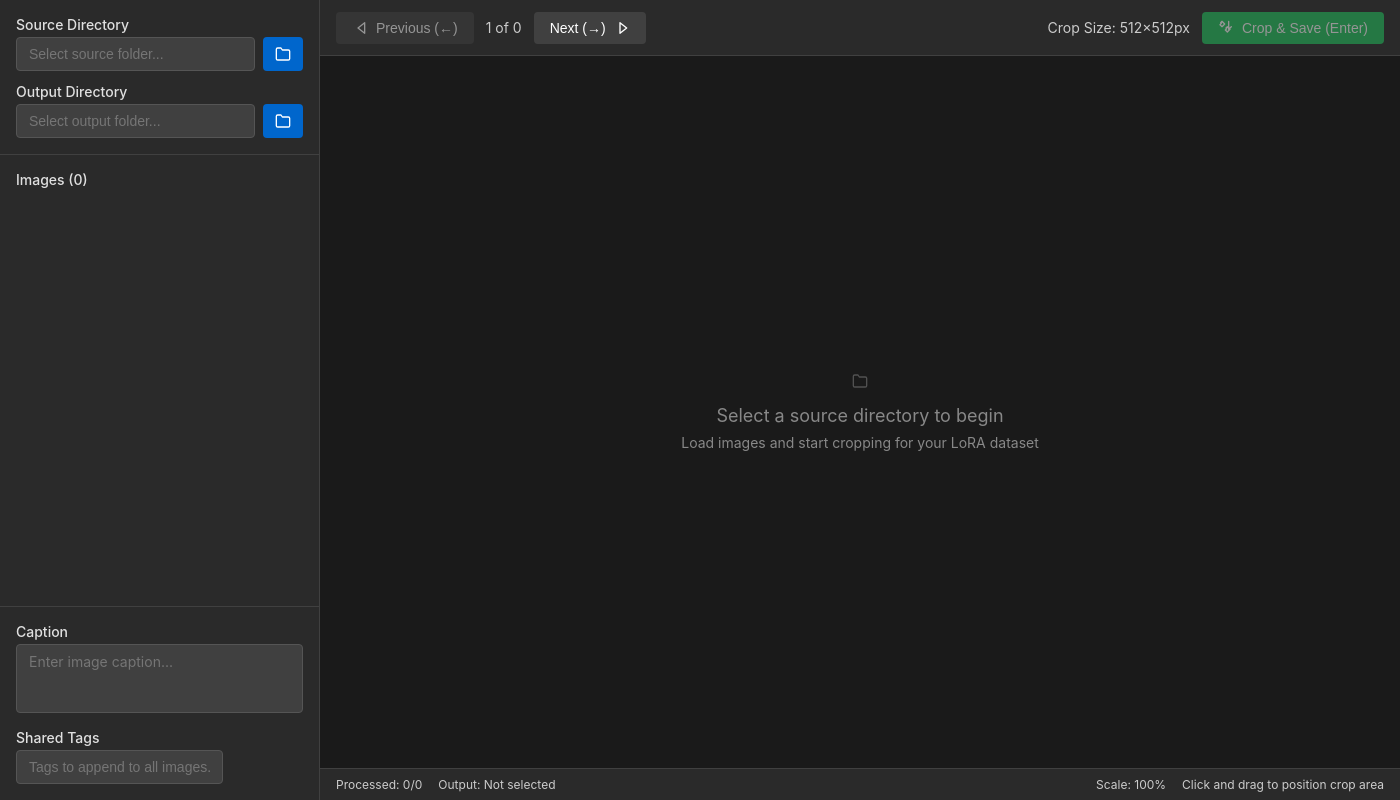
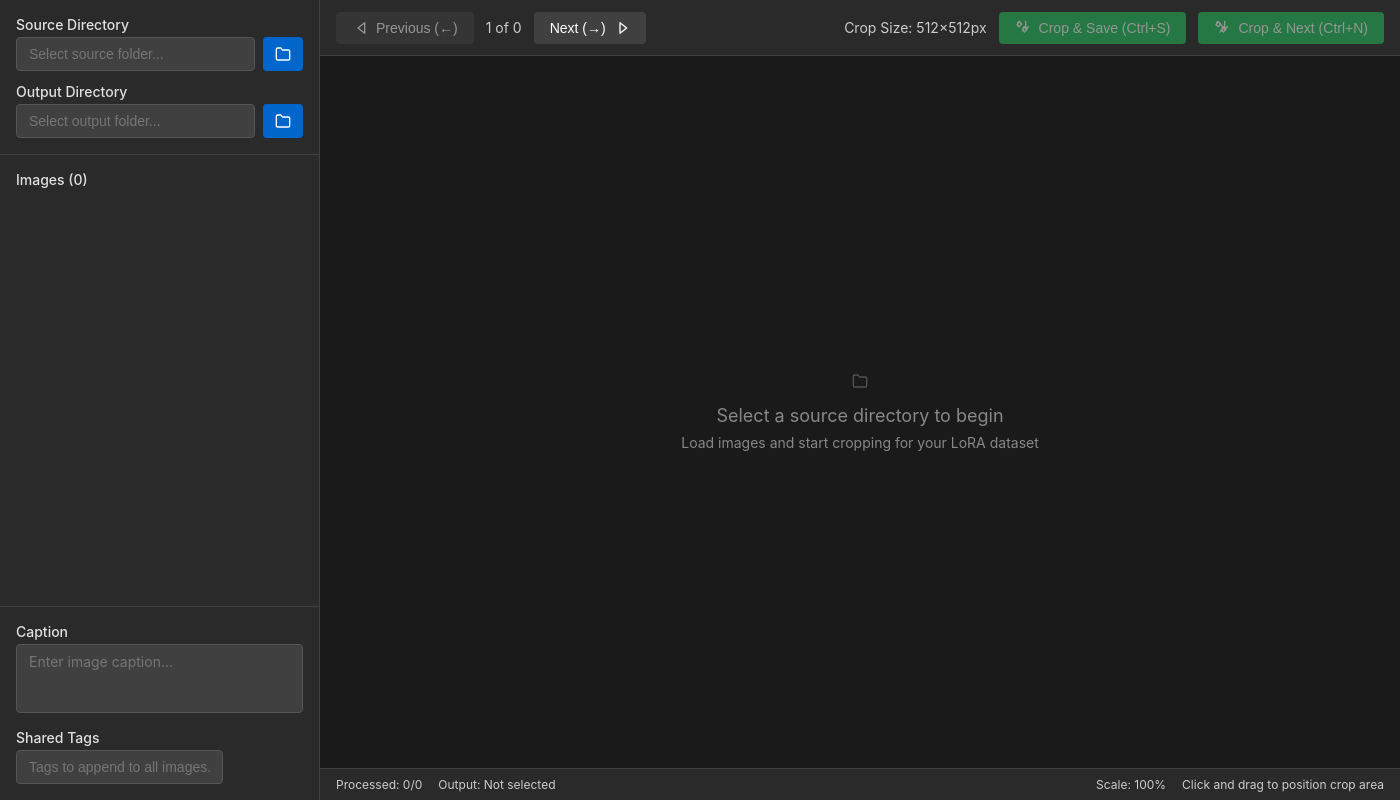
Before and after one commit to elmarjuz/kroppie, an Electron app: page src/index.html in a window 1400 px wide. Drawn offline with Linux system fonts and the light colour scheme.

Commit message:
persistence + multicrop

```diff
--- a/src/index.html
+++ b/src/index.html
@@ -99,7 +99,16 @@
                             <path d="M6 2l4 4-4 4-1-1-2-2 2-2-1-1zm8 8l4 4-4 4-1-1-2-2 2-2-1-1z"></path>
                             <path d="M16 2v12l4-4"></path>
                         </svg>
-                        Crop & Save (Enter)
+                        Crop & Save (Ctrl+S)
+                    </button>
+
+                    <button id="cropNextBtn" class="crop-btn secondary" disabled>
+                        <svg class="lucide" viewBox="0 0 24 24">
+                            <path d="M6 2l4 4-4 4-1-1-2-2 2-2-1-1zm8 8l4 4-4 4-1-1-2-2 2-2-1-1z"></path>
+                            <path d="M16 2v12l4-4"></path>
+                            <path d="m9 18 6-6-6-6"></path>
+                        </svg>
+                        Crop & Next (Ctrl+N)
                     </button>
                 </div>
             </div>
--- a/src/preload.js
+++ b/src/preload.js
@@ -18,5 +18,6 @@ contextBridge.exposeInMainWorld('electronAPI', {
   saveCroppedImage: (data) => ipcRenderer.invoke('save-cropped-image', data),
 
   // Utility functions
-  joinPath: (...args) => ipcRenderer.invoke('join-path', ...args)
+  joinPath: (...args) => ipcRenderer.invoke('join-path', ...args),
+  ensureDirectory: (dirPath) => ipcRenderer.invoke('ensure-directory', dirPath)
 });
```
Also changed, not shown: src/main.js (+12 -0 lines), README.md.
